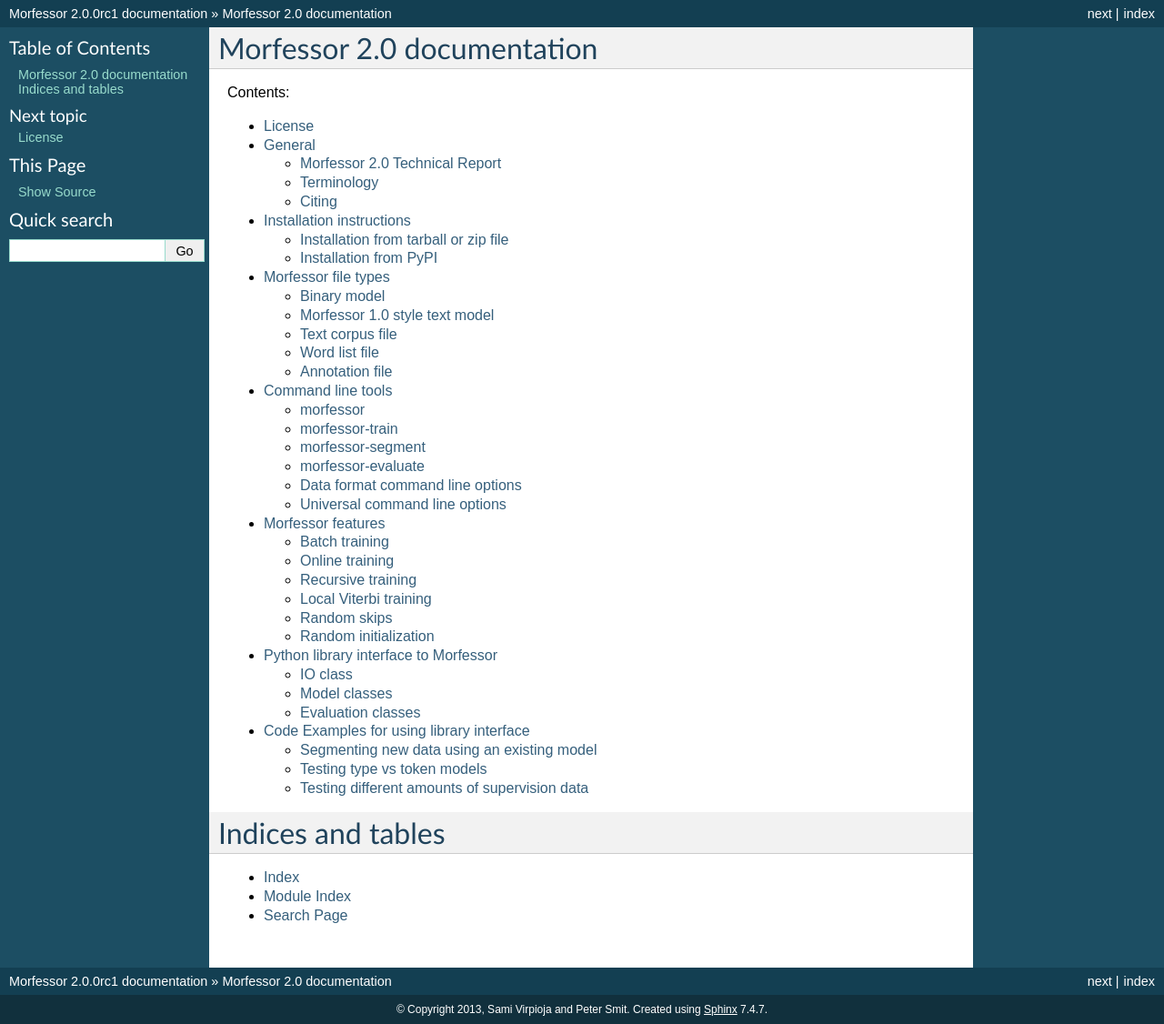
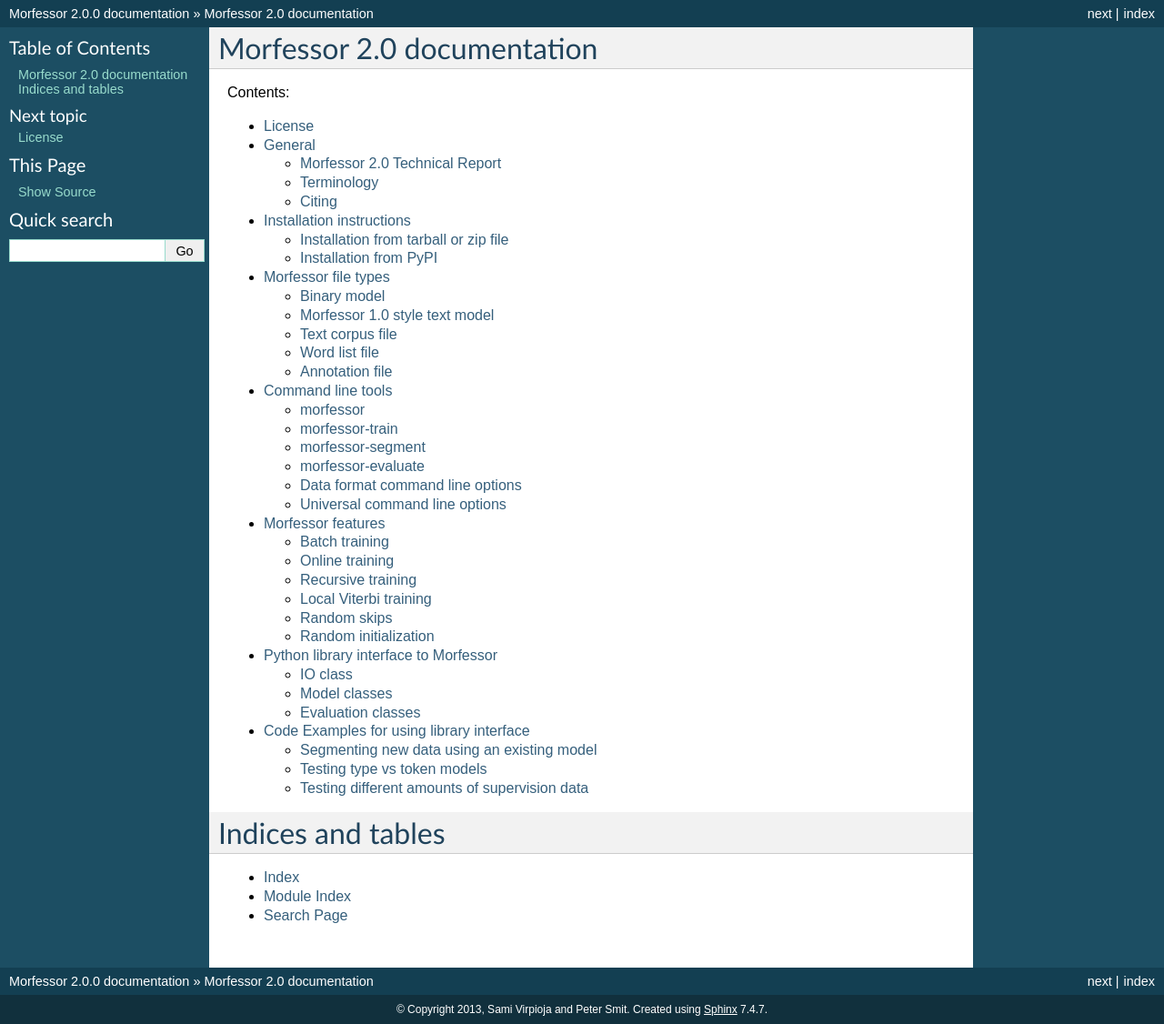
Before and after one commit to aalto-speech/morfessor, a Sphinx documentation site: the page built from docs/source/index.rst, in a window 1280 px wide. Shown: the whole page at 91% size. Built offline with Sphinx 7.4.7, drawn with Linux system fonts in a browser that asks for light colours.

Commit message:
Bumped version number to 2.0.0

```diff
--- a/docs/source/conf.py
+++ b/docs/source/conf.py
@@ -57,7 +57,7 @@
 # The short X.Y version.
 version = '2.0'
 # The full version, including alpha/beta/rc tags.
-release = '2.0.0rc1'
+release = '2.0.0'
 
 # The language for content autogenerated by Sphinx. Refer to documentation
 # for a list of supported languages.
--- a/morfessor/__init__.py
+++ b/morfessor/__init__.py
@@ -9,7 +9,7 @@
            'BaselineModel', 'main', 'get_default_argparser', 'main_evaluation',
            'get_evaluation_argparser']
 
-__version__ = '2.0.0rc1'
+__version__ = '2.0.0'
 __author__ = 'Sami Virpioja, Peter Smit'
 __author_email__ = "morfessor@cis.hut.fi"
 
```
